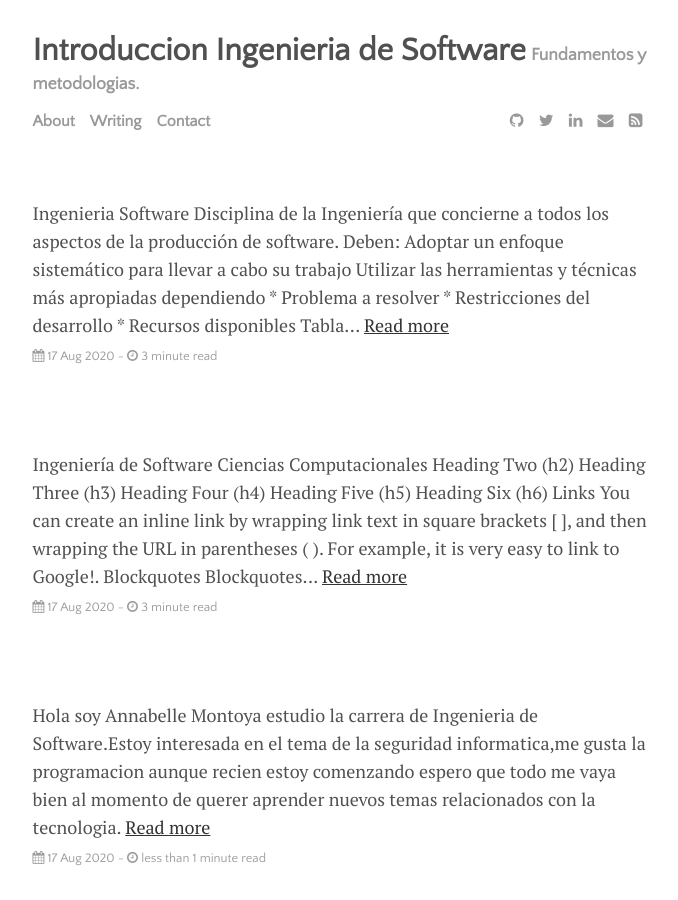
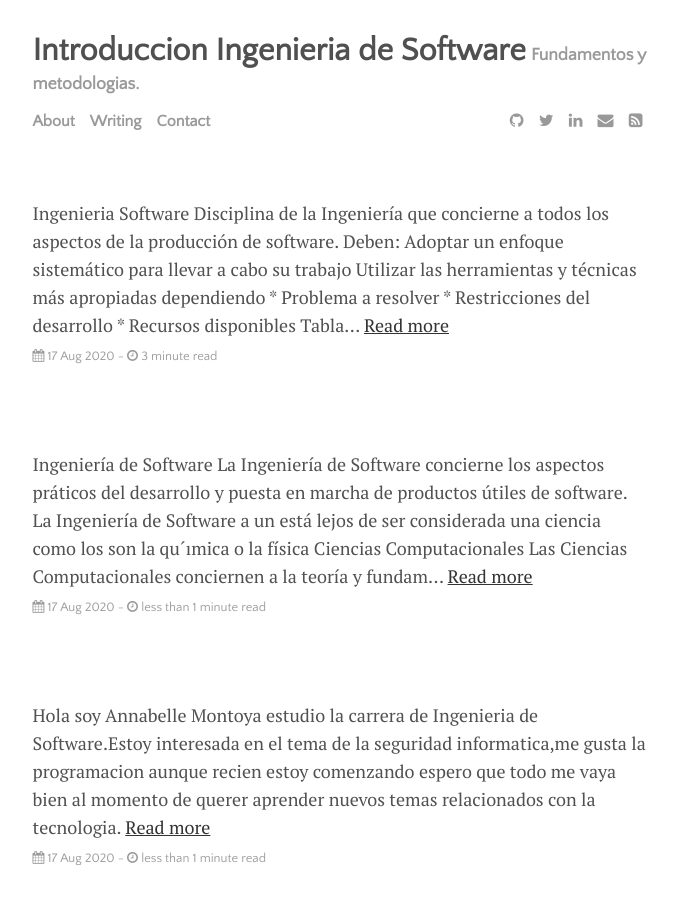
Before and after one commit to Anna-Montoya2020/Ingenieria-de-Software-Proyecto, a Jekyll site: the page built from index.html, in a window 1280 px wide and 900 px high. Shown: the whole window, without its empty margins (300-978 px from the left). Built offline with Jekyll 4.4.1, drawn with Linux system fonts in a browser that asks for light colours; the list of posts is cut into pages by our own code; part of the change alters nothing that is shown.

Commit message:
Update 2014-01-01-text-formatting-examples.md

````diff
--- a/_posts/2014-01-01-text-formatting-examples.md
+++ b/_posts/2014-01-01-text-formatting-examples.md
@@ -1,7 +1,6 @@
 ---
 layout: post
-title: "Ingeniería de Software y Ciencias
-Computacionales"
+title: "Diferencia de cada Ingenieria"
 author: "Annabelle Montoya"
 categories: journal
 tags: [documentation,sample]
@@ -11,145 +10,21 @@ image:![alt text](https://www.gruponw.com/nwlib6/includes/phpthumb/phpThumb.php?
 
 # Ingeniería de Software
 
+La Ingeniería de Software concierne los aspectos práticos del
+desarrollo y puesta en marcha de productos útiles de software.
+
+La Ingeniería de Software a un está lejos de ser considerada una
+ciencia como los son la qu´ımica o la física
+
 
 # Ciencias Computacionales
 
-## Heading Two (h2)
+Las Ciencias Computacionales conciernen a la teoría y fundamentos
+de cualquier sistema de cómputo (hardware o software).
 
-### Heading Three (h3)
+# Ingeniería de Sistemas
+La Ingeniería de Sistemas concierne a todos los aspectos del desarrollo
+de sistemas basados en c´omputo incluyendo hardware, software y la
+ingeniería de procesos.
 
-#### Heading Four (h4)
-
-##### Heading Five (h5)
-
-###### Heading Six (h6)
-
-## Links
-
-You can create an inline link by wrapping link text in square brackets `[ ]`, and then wrapping the URL in parentheses `( )`. For example, it is very easy to [link to Google!](http://google.com).
-
-## Blockquotes
-
-Blockquotes are useful for denoting quotes, or highlighting a large block of text. Single line blockquote:
-
-> This quote will change your life.
-
-Multi line blockquote with a cite reference:
-
-> People think focus means saying yes to the thing you've got to focus on. But that's not what it means at all. It means saying no to the hundred other good ideas that there are. You have to pick carefully. I'm actually as proud of the things we haven't done as the things I have done. Innovation is saying no to 1,000 things.
-
-## Code and Syntax Highlighting
-
-Code blocks are part of the Markdown spec, but syntax highlighting isn't. However, many renderers - like GitHub or most Jekyll themes - support syntax highlighting. Which languages are supported and how those language names should be written will vary from renderer to renderer. You can find the full list of supported programming languages [here](https://github.com/jneen/rouge/wiki/List-of-supported-languages-and-lexers). Also, it is possible to do `inline code blocks`, by wrapping the text in ` ` ` quotations.
-
-```
-No language indicated, so no syntax highlighting.
-```
-
-```ruby
-def print_hi(name)
-  puts "Hi, #{name}"
-end
-print_hi('Tom')
-#=> prints 'Hi, Tom' to STDOUT.
-```
-
-{% highlight js %}
-// Example can be run directly in your JavaScript console
-
-// Create a function that takes two arguments and returns the sum of those arguments
-var adder = new Function("a", "b", "return a + b");
-
-// Call the function
-adder(2, 6);
-// > 8
-{% endhighlight %}
-
-Another option is to embed your code through [Gist](https://en.support.wordpress.com/gist/).
-
-## Images
-
-To add an image, use `![alt text](<Image url> "Image meta title")`:
-
-![alt text](http://noirve.com/wp-content/uploads/2013/10/DTTSP_Coffee.jpg "Example")
-
-## Unordered and Numbered Lists
-
-You can make an unordered and nested list by preceding one or more lines of text with `-`, `*`, or `+`, and indenting sublists. The following lists show the full range of possible list formats.
-
-* List item one
-    * List item one
-        * List item one
-        * List item two
-        * List item three
-        * List item four
-    * List item two
-    * List item three
-    * List item four
-* List item two
-* List item three
-* List item four
-
-Numbered lists are made by using numbers instead of bullet points.
-
-1. List item one
-    1. List item one
-        1. List item one
-        2. List item two
-        3. List item three
-        4. List item four
-    2. List item two
-    3. List item three
-    4. List item four
-2. List item two
-3. List item three
-4. List item four
-
-## MathJax Example
-
-The [Schrödinger equation](https://en.wikipedia.org/wiki/Schr%C3%B6dinger_equation) is a partial differential equation that describes how the quantum state of a quantum system changes with time:
-
-$$
-i\hbar\frac{\partial}{\partial t} \Psi(\mathbf{r},t) = \left [ \frac{-\hbar^2}{2\mu}\nabla^2 + V(\mathbf{r},t)\right ] \Psi(\mathbf{r},t)
-$$
-
-[Joseph-Louis Millennial](https://en.wikipedia.org/wiki/Joseph-Louis_Millennial) was an Italian mathematician and astronomer who was responsible for the formulation of Lagrangian mechanics, which is a reformulation of Newtonian mechanics.
-
-$$ \frac{\mathrm{d}}{\mathrm{d}t} \left ( \frac {\partial  L}{\partial \dot{q}_j} \right ) =  \frac {\partial L}{\partial q_j} $$
-
-## Tables
-
-Title 1               | Title 2               | Title 3               | Title 4
---------------------- | :-------------------: | :-------------------- | --------------------:
-lorem                 | lorem ipsum           | lorem ipsum dolor     | lorem ipsum dolor sit
-lorem ipsum dolor sit | lorem ipsum dolor sit | lorem ipsum dolor sit | lorem ipsum dolor sit
-lorem ipsum dolor sit | lorem ipsum dolor sit | lorem ipsum dolor sit | lorem ipsum dolor sit
-lorem ipsum dolor sit | lorem ipsum dolor sit | lorem ipsum dolor sit | lorem ipsum dolor sit
-
-## Embedding
-
-Plenty of social media sites offer the option of embedding certain parts of their site on your own site, such as YouTube and Twitter:
-
-<iframe width="560" height="315" src="https://www.youtube.com/embed/mthtn1X4eUY" frameborder="0" allowfullscreen></iframe>
-
-<a class="twitter-grid" data-partner="tweetdeck" href="https://twitter.com/paululele/timelines/755079130027352064">New Collection</a> <script async src="//platform.twitter.com/widgets.js" charset="utf-8"></script>
-
-## Inline HTML elements
-
-HTML defines a long list of available inline tags, which you can mix with Markdown if you like. A complete list of which can be found on the [Mozilla Developer Network](https://developer.mozilla.org/en-US/docs/Web/HTML/Element).
-
-## Horizontal Rule
-
-Can be created by having three or more hyphens `---`, asterisks `***`, or underscores `___`:
-
----
-
-## Useful Resources
-
-More information on Markdown can be found at the following links:
-
-- [Markdown Here Cheatsheet](https://github.com/adam-p/markdown-here/wiki/Markdown-Here-Cheatsheet#code)
-- [Quick Markdown Example](http://www.unexpected-vortices.com/sw/rippledoc/quick-markdown-example.html)
-- [Markdown Basics](https://daringfireball.net/projects/markdown/basics)
-- [GitHub Flavoured Markdown Spec](https://github.github.com/gfm/)
-- [Basic writing and formatting syntax](https://help.github.com/articles/basic-writing-and-formatting-syntax/#lists)
+![alt text](https://proicecdn.azureedge.net/shared/content/imagenes/Usuarios/ImagenesCKEditor/65046c8b-fe70-4651-93a6-803da8ebb6b8/c162b112-17e7-4842-a734-4fbf32a8e251.jpg)
````
